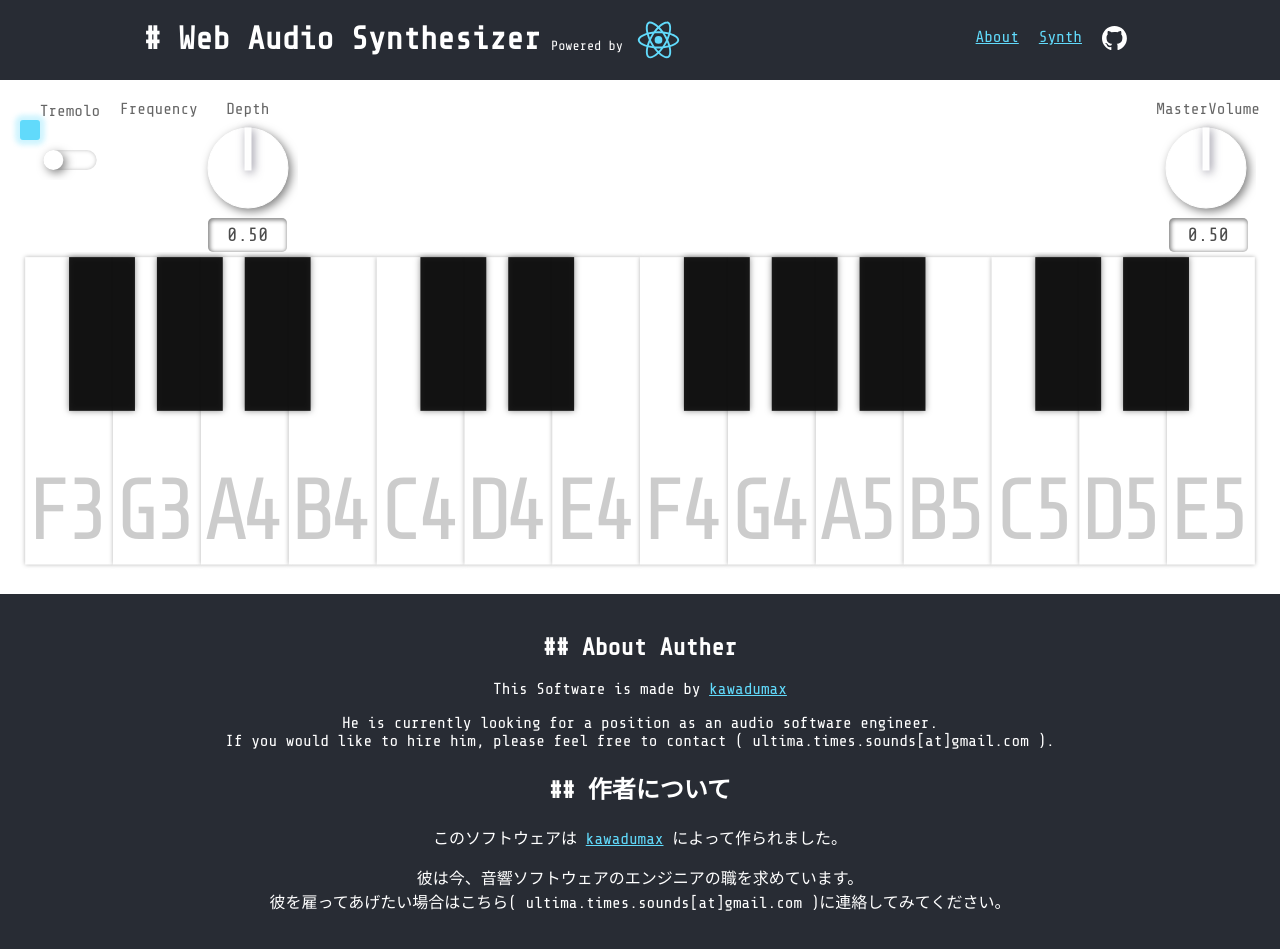
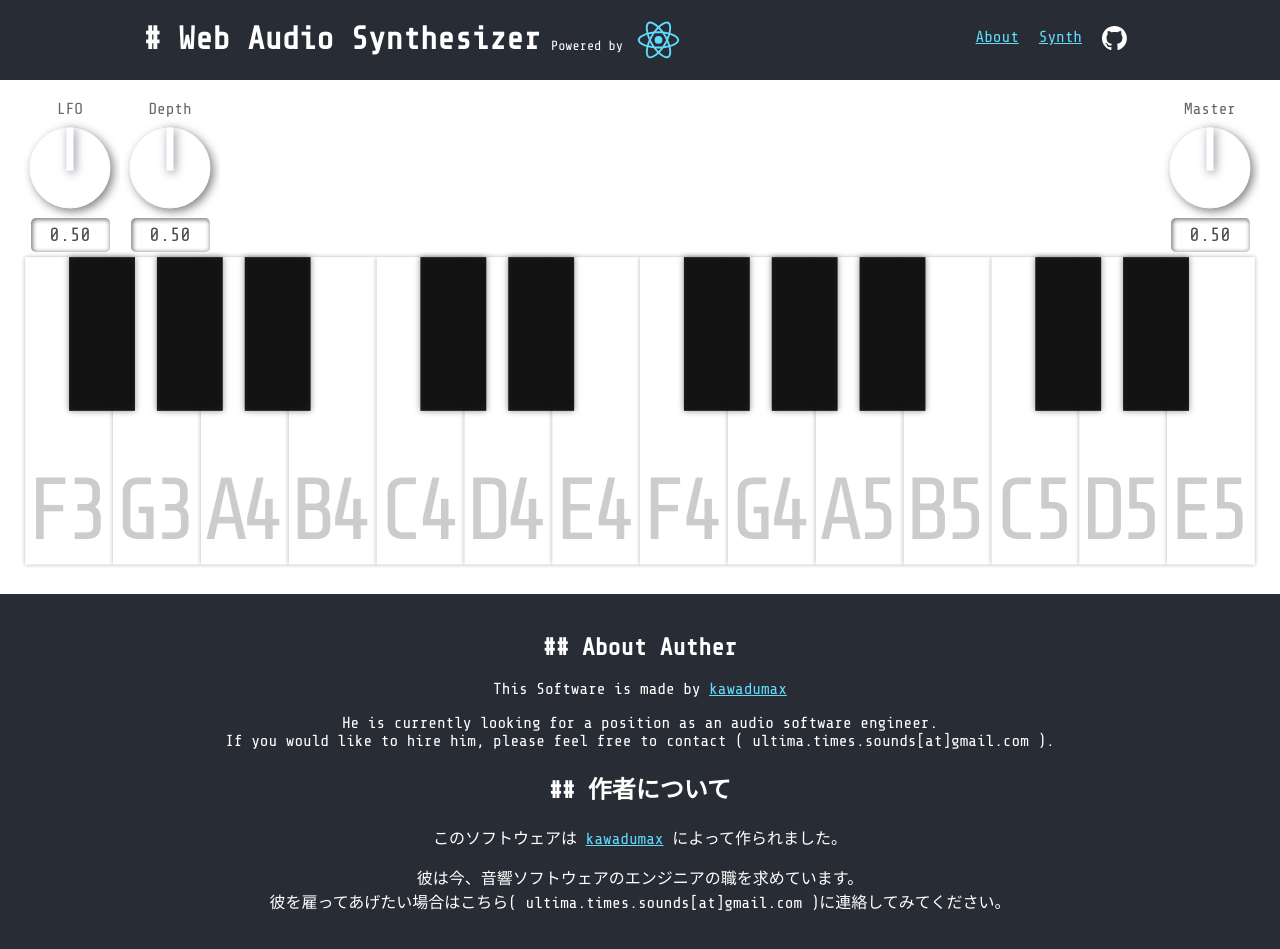
Before and after one commit to kawadumax/WebAudioSynthesizer, a React (Create React App) app: page / in a window 1280 px wide. Built offline with nearby package versions, Linux system fonts and the light colour scheme.

Commit message:
wip トレモロノブ追加

```diff
--- a/src/components/Synth.tsx
+++ b/src/components/Synth.tsx
@@ -15,7 +15,7 @@ const Synth = () => {
         <>
           <div id="synth-controls">
             <div id="toremolo-unit">
-              <TremoloToggle></TremoloToggle>
+              {/* <TremoloToggle></TremoloToggle> */}
               <TremoloFrequencyKnob></TremoloFrequencyKnob>
               <TremoloDepthKnob></TremoloDepthKnob>
             </div>
--- a/src/components/circuits/AudioContextCircuit/AudioContextProvider.tsx
+++ b/src/components/circuits/AudioContextCircuit/AudioContextProvider.tsx
@@ -19,6 +19,7 @@ type SoundStateActionDispatchers = {
 
 type AudioContextProperties = {
   audioContext: AudioContext | null;
+  amplitude: GainNode | null;
   masterVolume: GainNode | null;
   tremolo: { depth: GainNode, lfo: OscillatorNode } | null;
 };
@@ -28,6 +29,7 @@ type AudioContextState = SoundStateActionDispatchers & AudioContextProperties;
 const AudioContextState = createContext<AudioContextState>({
   audioContext: null,
   masterVolume: null,
+  amplitude: null,
   tremolo: null,
   startOscillator: () => { },
   startOscillatorSome: () => { },
@@ -40,15 +42,24 @@ const AudioContextState = createContext<AudioContextState>({
 const AudioContextProvider = ({ children }: Props) => {
   const [audioContext, setAudioContext] = useState<AudioContext | null>(null);
   const [masterVolume, setMasterVolume] = useState<GainNode | null>(null);
+  const [amplitude, setAmplitude] = useState<GainNode | null>(null);
 
   const createAudioContext = () => {
     const audioContext = new AudioContext();
+
     const masterVolume = audioContext.createGain();
     masterVolume.gain.setValueAtTime(0.5, audioContext.currentTime);
     masterVolume.connect(audioContext.destination);
+
+    const amplitude = audioContext.createGain();
+    amplitude.gain.setValueAtTime(0.5, audioContext.currentTime);
+    amplitude.connect(masterVolume);
+
     setMasterVolume(masterVolume);
+    setAmplitude(amplitude);
     setAudioContext(audioContext);
-    return { audioContext, masterVolume };
+
+    return { audioContext, masterVolume, amplitude };
   };
 
   const closeAudioContext = () => {
@@ -56,17 +67,19 @@ const AudioContextProvider = ({ children }: Props) => {
       audioContext.close();
       setAudioContext(null);
       setMasterVolume(null);
+      setAmplitude(null);
     }
   };
 
   useAudioContextInitEffect(createAudioContext, closeAudioContext);
-  const tremolo = useTremoloEffect(audioContext, masterVolume);
-  const dispatchers: SoundStateActionDispatchers = useSoundStatesReducer(audioContext, masterVolume);
+  const tremolo = useTremoloEffect(audioContext, amplitude);
+  const dispatchers: SoundStateActionDispatchers = useSoundStatesReducer(audioContext, amplitude);
 
   return (
     <AudioContextState.Provider
       value={{
         audioContext,
+        amplitude,
         masterVolume,
         tremolo,
         ...dispatchers,
--- a/src/components/circuits/AudioContextCircuit/TremoloEffectCircuit.tsx
+++ b/src/components/circuits/AudioContextCircuit/TremoloEffectCircuit.tsx
@@ -29,12 +29,11 @@ const useTremoloEffect = (audioContext: AudioContext | null, amplitude: GainNode
   const lfo = audioContext.createOscillator();
   const depth = audioContext.createGain();
 
-  // lfo.frequency.value = 1;
-  // depth.gain.value = 0.5;
-  // lfo.connect(depth);
-  // depth.connect(amplitude.gain);
-  // lfo.start();
-
+  lfo.frequency.value = 1;
+  depth.gain.value = 0.5;
+  lfo.connect(depth);
+  depth.connect(amplitude.gain);
+  lfo.start();
 
   return { depth, lfo };
 };
--- a/src/components/controls/MasterVolumeKnob.tsx
+++ b/src/components/controls/MasterVolumeKnob.tsx
@@ -23,7 +23,7 @@ const MasterVolumeKnob = () => {
 
   return (
     <div className={styles.knob}>
-      <Label>MasterVolume</Label>
+      <Label>Master</Label>
       <Knob handleValueChange={handleGainChange} defaultValue={0.5} />
       <Display parameter={gain}></Display>
     </div>
--- a/src/components/controls/TremoloDepthKnob.tsx
+++ b/src/components/controls/TremoloDepthKnob.tsx
@@ -8,24 +8,24 @@ import styles from "@styles/Knob.module.scss";
 const FXDepthKnob = () => {
   //max:1, min:0でトレモロの深さを指定する変数
   const [depth, setDepth] = useState(0.5);
-  // const { gainNode } = useAudioContextProvider();
+  const { audioContext, tremolo } = useAudioContextProvider();
 
-  // useEffect(() => {
-  //   if (gainNode) {
-  //     gainNode.gain.value = frequency;
-  //   }
-  // }, [frequency, gainNode]);
+  useEffect(() => {
+    if (audioContext && tremolo) {
+      tremolo.depth.gain.linearRampToValueAtTime(depth, audioContext.currentTime + 1);
+    }
+  }, [depth, tremolo?.depth]);
 
-  const handleLFOChange = (freq: number) => {
-    // if (gainNode) {
-    //   setFrequency(freq);
-    // }
+  const handleDepthChange = (depth: number) => {
+    if (tremolo) {
+      setDepth(depth);
+    }
   };
 
   return (
     <div className={styles.knob}>
       <Label>Depth</Label>
-      <Knob handleValueChange={handleLFOChange} defaultValue={0.5} />
+      <Knob handleValueChange={handleDepthChange} defaultValue={0.5} />
       <Display parameter={depth}></Display>
     </div>
   );
--- a/src/components/controls/TremoloFrequencyKnob.tsx
+++ b/src/components/controls/TremoloFrequencyKnob.tsx
@@ -3,13 +3,34 @@ import Display from "@parts/Display";
 import { useAudioContextProvider } from "../circuits/AudioContextCircuit/AudioContextProvider";
 import Label from "../parts/Label";
 import styles from "@styles/Knob.module.scss";
+import { useState, useEffect } from "react";
 
 const TremoloFrequencyKnob = () => {
+
+  //max:20, min:0でトレモロのlfoを指定する変数
+  const MAX_VALUE = 20;
+  const MIN_VALUE = 0;
+  const DEFAULT_VALUE = 0.5
+  const [frequency, setFrequency] = useState(DEFAULT_VALUE);
+  const { audioContext, tremolo } = useAudioContextProvider();
+
+  useEffect(() => {
+    if (audioContext && tremolo) {
+      tremolo.lfo.frequency.linearRampToValueAtTime(frequency, audioContext.currentTime + 1);
+    }
+  }, [frequency, tremolo?.lfo]);
+
+  const handleLFOChange = (frequency: number) => {
+    if (tremolo) {
+      setFrequency(frequency);
+    }
+  };
+
   return (
     <div className={styles.knob}>
-      <Label>Frequency</Label>
-      {/* <Knob handleValueChange={handleLFOChange} defaultValue={0.5} />
-      <Display parameter={frequency}></Display> */}
+      <Label>LFO</Label>
+      <Knob handleValueChange={handleLFOChange} defaultValue={DEFAULT_VALUE} maxValue={MAX_VALUE} minValue={MIN_VALUE} />
+      <Display parameter={frequency}></Display>
     </div>
   );
 };
```
Also changed, not shown: src/components/controls/TremoloToggle.tsx (+0 -8 lines).
